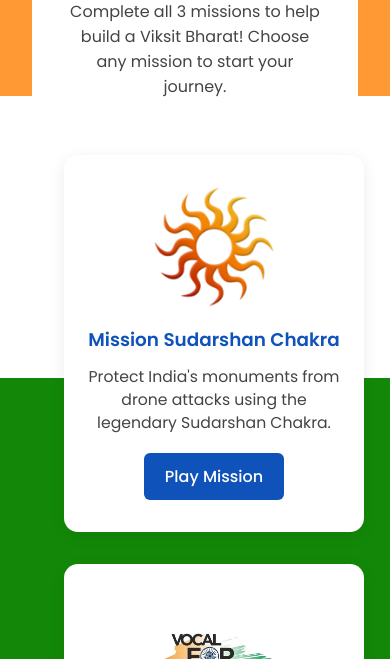
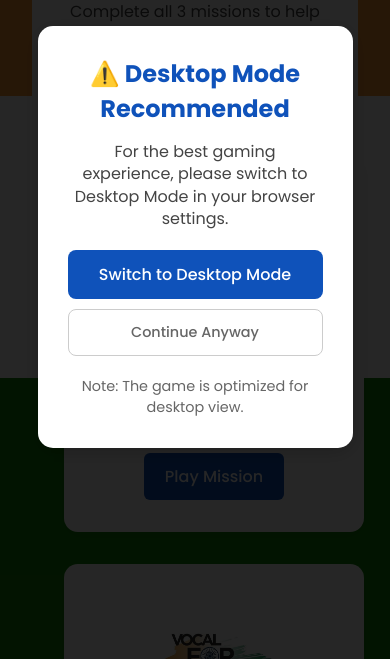
Before and after one commit to gauravwadhwa20000/Viksit-Bharat, a plain HTML site: page game.html in a window 390 px wide. Shown: the part 185-844 px from the top of the page. Drawn offline with Linux system fonts and the light colour scheme.

Commit message:
Add files via upload

```diff
--- a/game.html
+++ b/game.html
@@ -8,11 +8,20 @@
       function gtag(){dataLayer.push(arguments);}
       gtag('js', new Date());
 
-      gtag('config', 'G-2P1FDKVZ42');
+      gtag('config', 'G-2P1FDKVZ42', {
+        'stream_id': '1204013027',
+        'page_title': 'Mission Viksit Bharat — Game Selection',
+        'page_location': 'https://gauravwadhwa20000.github.io/Viksit-Bharat/game.html'
+      });
     </script>
     <meta charset="UTF-8">
-    <meta name="viewport" content="width=device-width, initial-scale=1.0, maximum-scale=1.0, user-scalable=no, viewport-fit=cover">
+    <meta name="viewport" content="width=device-width, initial-scale=1.0, maximum-scale=5.0, user-scalable=yes, viewport-fit=cover">
     <title>Mission Viksit Bharat — Game Screen</title>
+    <meta property="og:title" content="Mission Viksit Bharat — Game Selection">
+    <meta property="og:description" content="Select your mission to help build a Viksit Bharat">
+    <meta property="og:url" content="https://gauravwadhwa20000.github.io/Viksit-Bharat/game.html">
+    <meta property="og:type" content="website">
+    <link rel="canonical" href="https://gauravwadhwa20000.github.io/Viksit-Bharat/game.html">
     <link rel="stylesheet" href="styles/mobile-fix.css">
     <link href="https://fonts.googleapis.com/css2?family=Poppins:wght@400;500;600;700&display=swap" rel="stylesheet">
     <link rel="stylesheet" href="styles.css">
@@ -23,6 +32,7 @@
     <link rel="stylesheet" href="styles/mobile-game.css">
     <script src="scripts/mobile-utils.js"></script>
     <script src="scripts/desktop-mode.js"></script>
+    <script src="scripts/mobile-check.js"></script>
     <script src="scripts/audio-controls.js"
     <script src="scripts/progress-new.js"></script>
     <script src="scripts/levels/level1.js"></script>
--- /dev/null
+++ b/scripts/mobile-check.js
@@ -0,0 +1,101 @@
+// Function to detect mobile devices
+function isMobileDevice() {
+    return (window.innerWidth <= 768 || /Android|webOS|iPhone|iPad|iPod|BlackBerry|IEMobile|Opera Mini/i.test(navigator.userAgent));
+}
+
+// Function to create and show the desktop mode modal
+function showDesktopModePrompt() {
+    const modal = document.createElement('div');
+    modal.style.cssText = `
+        position: fixed;
+        top: 0;
+        left: 0;
+        right: 0;
+        bottom: 0;
+        background: rgba(0, 0, 0, 0.85);
+        display: flex;
+        align-items: center;
+        justify-content: center;
+        z-index: 9999;
+        padding: 20px;
+    `;
+
+    const content = document.createElement('div');
+    content.style.cssText = `
+        background: white;
+        padding: 30px;
+        border-radius: 15px;
+        max-width: 90%;
+        text-align: center;
+        box-shadow: 0 4px 20px rgba(0, 0, 0, 0.2);
+    `;
+
+    content.innerHTML = `
+        <h2 style="color: #0F52BA; margin: 0 0 15px 0; font-size: 1.5rem;">⚠️ Desktop Mode Recommended</h2>
+        <p style="margin: 0 0 20px 0; color: #444; line-height: 1.4;">
+            For the best gaming experience, please switch to Desktop Mode in your browser settings.
+        </p>
+        <div style="display: flex; flex-direction: column; gap: 10px;">
+            <button id="openDesktop" style="
+                background: #0F52BA;
+                color: white;
+                border: none;
+                padding: 12px 24px;
+                border-radius: 8px;
+                font-weight: 500;
+                cursor: pointer;
+                font-size: 1rem;
+                transition: background 0.2s;
+            ">Switch to Desktop Mode</button>
+            <button id="continueAnyway" style="
+                background: transparent;
+                color: #666;
+                border: 1px solid #ccc;
+                padding: 12px 24px;
+                border-radius: 8px;
+                font-weight: 500;
+                cursor: pointer;
+                font-size: 0.9rem;
+                transition: all 0.2s;
+            ">Continue Anyway</button>
+        </div>
+        <p style="margin: 20px 0 0 0; font-size: 0.9rem; color: #666;">
+            Note: The game is optimized for desktop view.
+        </p>
+    `;
+
+    modal.appendChild(content);
+    document.body.appendChild(modal);
+
+    // Event listeners for buttons
+    document.getElementById('openDesktop').addEventListener('click', () => {
+        // Request desktop site (this might not work on all browsers)
+        if (document.querySelector('meta[name="viewport"]')) {
+            document.querySelector('meta[name="viewport"]').setAttribute('content', 'width=1024');
+        }
+        modal.remove();
+    });
+
+    document.getElementById('continueAnyway').addEventListener('click', () => {
+        modal.remove();
+        localStorage.setItem('skipDesktopCheck', 'true');
+    });
+}
+
+// Check if user is on mobile and hasn't dismissed the prompt
+document.addEventListener('DOMContentLoaded', () => {
+    if (isMobileDevice() && !localStorage.getItem('skipDesktopCheck')) {
+        showDesktopModePrompt();
+    }
+});
+
+// Recheck on window resize
+let resizeTimeout;
+window.addEventListener('resize', () => {
+    clearTimeout(resizeTimeout);
+    resizeTimeout = setTimeout(() => {
+        if (isMobileDevice() && !localStorage.getItem('skipDesktopCheck')) {
+            showDesktopModePrompt();
+        }
+    }, 250);
+});
```
Also changed, not shown: index.html (+18 -0 lines), level1.html (+5 -1 lines), level3.html (+14 -3 lines), vocal2.html (+5 -1 lines).
